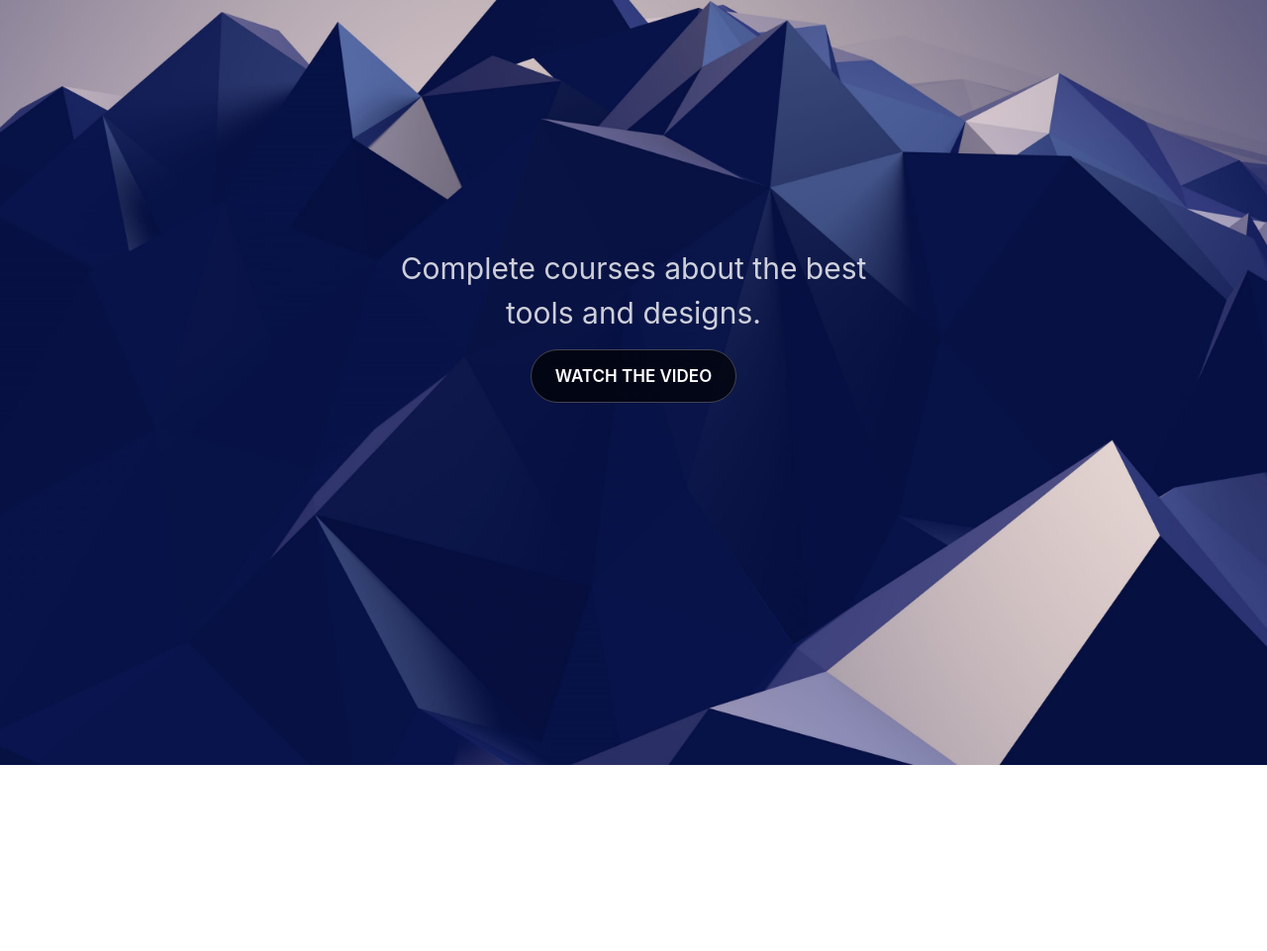
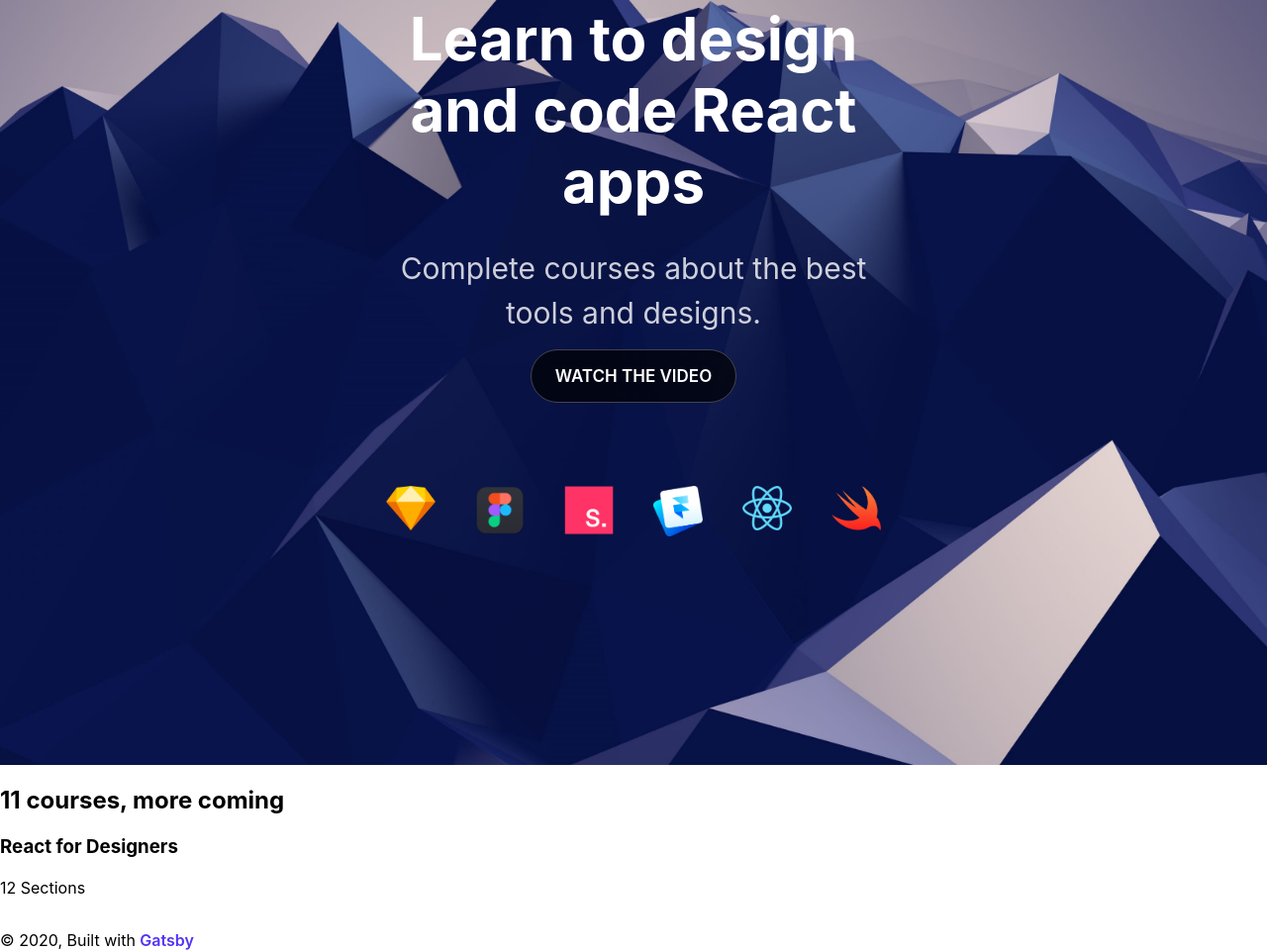
Before and after one commit to slewis-beep/my-react-app, a Gatsby site: page / in a window 1280 px wide. Shown: the part 147-1108 px from the top of the page at 99% size. Before the commit the page ends 920 px from the top, so only its background shows below. Built offline with nearby package versions, Linux system fonts and the light colour scheme; Gatsby itself is replaced by a stand-in of ours.

Commit message:
Finished Lesson 4 on SVG animations and started Less 5 Components

```diff
--- /dev/null
+++ b/src/components/Card.js
@@ -0,0 +1,10 @@
+import React from 'react'
+
+const Card = propers => (
+    <div className="Card">
+        <h3>React for Designers</h3>
+        <p>12 Sections</p>
+    </div>
+)
+
+export default Card
--- a/src/components/Header.css
+++ b/src/components/Header.css
@@ -29,6 +29,7 @@
     outline: none;
     cursor: pointer;
     transition: 0.3s;
+    animation-timing-function: cubic-bezier(0.2, 0.8, 0.2, 1);
 }
 
 .Header button:hover {
--- a/src/components/layout.css
+++ b/src/components/layout.css
@@ -17,6 +17,7 @@
   height: 920px;
   background-size: cover;
   background-position: center;
+  position: relative;
 }
 
 .HeroGroup {
@@ -31,15 +32,16 @@
   color: #fff;
   font-size: 60px;
   line-height: 1.2;
-  animation: HeroAnimation;
-  animation-duration: 3s;
   opacity: 0;
+  animation: HeroAnimation 3s 0.3s forwards cubic-bezier(0.2, 0.8, 0.2, 1);
 }
 
 .Hero p {
   color: rgba(255, 255, 255, 0.8);
   font-size: 30px;
   line-height: 1.5;
+  opacity: 0;
+  animation: HeroAnimation 3s 0.3s forwards cubic-bezier(0.2, 0.8, 0.2, 1);
 }
 
 .Hero a {
@@ -51,6 +53,26 @@
   padding: 16px 24px;
   border: 1px solid rgba(255, 255, 255, 0.25);
   border-radius: 100px;
+  transition: 0.5s;
+}
+
+.Hero a:hover {
+  background: #fff;
+  color: #000;
+}
+
+.Hero .Logos {
+  display: grid;
+  grid-template-columns: repeat(6, 1fr);
+  grid-gap: 40px;
+  margin: 100px 0;
+  justify-items: center;
+}
+
+.Hero svg {
+  position: absolute;
+  bottom: 0;
+  left: 0;
 }
 
 @media (max-width: 640px) {
@@ -67,6 +89,10 @@
     font-size: 24px;
   }
 
+  .Hero .Logos {
+    grid-template-columns: repeat(3, 1fr);
+  }
+
 }
 
 @keyframes HeroAnimation {
--- a/src/components/layout.js
+++ b/src/components/layout.js
@@ -29,8 +29,6 @@
       <div
         style={{
           margin: `0 auto`,
-          maxWidth: 960,
-          padding: `0 1.0875rem 1.45rem`,
         }}
       >
         <main>{children}</main>
--- a/src/pages/index.js
+++ b/src/pages/index.js
@@ -5,18 +5,51 @@
 import Image from "../components/image"
 import SEO from "../components/seo"
 import Header from "../components/header"
+import Card from "../components/Card"
 
 const IndexPage = () => (
-  <div>
-    <Header />
-    <div className="Hero">
-      <div className="HeroGroup">
-        <h1>Learn to<br/>design and code React apps</h1>
-        <p>Complete courses about the best tools and designs.</p>
-        <Link to='/page-2/'>Watch the Video</Link>
+  <Layout>
+  <SEO title="Home" />
+<div>
+  <div className="Hero">
+    <div className="HeroGroup">
+      <h1>Learn to design and code React apps</h1>
+      <p>Complete courses about the best tools and designs.</p>
+      <Link to='/page-2/'>Watch the Video</Link>
+
+      <div className="Logos">
+        <img src={require('../images/logo-sketch.png')} width="50"></img>
+        <img src={require('../images/logo-figma.png')} width="50"></img>
+        <img src={require('../images/logo-studio.png')} width="50"></img>
+        <img src={require('../images/logo-framer.png')} width="50"></img>
+        <img src={require('../images/logo-react.png')} width="50"></img>
+        <img src={require('../images/logo-swift.png')} width="50"></img>
       </div>
+
+
+        <svg width="100%" height="172" fill="none" xmlns="http://www.w3.org/2000/svg">
+        <path fill="white">
+          <animate repeatCount="indefinite" fill="freeze" attributeName="d" dur="10s" values="M0 25.9086C277 84.5821 433 65.736 720 25.9086C934.818 -3.9019 1214.06 -5.23669 1442 8.06597C2079 45.2421 2208 63.5007 2560 25.9088V171.91L0 171.91V25.9086Z;
+
+          M0 87.1596C316 87.1597 444 160 884 52.0001C1324 -55.9999 1320.29 34.966 1538 71.251C1814 117.251 2156 189.252 2560 87.1597V233.161L0 233.161V87.1596Z;
+
+          M0 53.6584C158 11.0001 213 0 363 0C513 0 855.555 115.001 1154 115.001C1440 115.001 1626 -38.0004 2560 53.6585V199.66L0 199.66V53.6584Z;
+
+          M0 25.9086C277 84.5821 433 65.736 720 25.9086C934.818 -3.9019 1214.06 -5.23669 1442 8.06597C2079 45.2421 2208 63.5007 2560 25.9088V171.91L0 171.91V25.9086Z
+          "
+          />
+          </path>
+      </svg>
     </div>
   </div>
+  <div className="Cards">
+    <h2>11 courses, more coming</h2>
+    <Card></Card>
+  </div>
+</div>
+</Layout>
+
+
 )
 
 export default IndexPage
```
